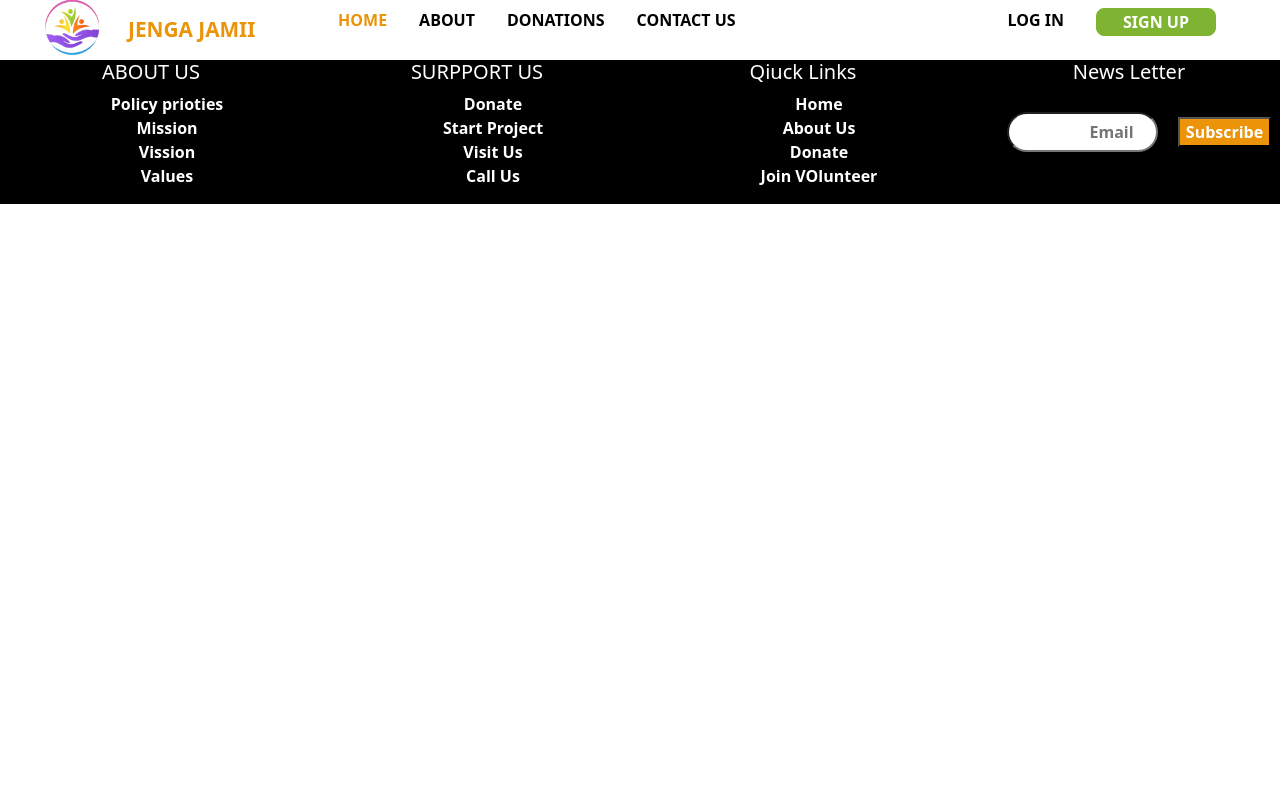
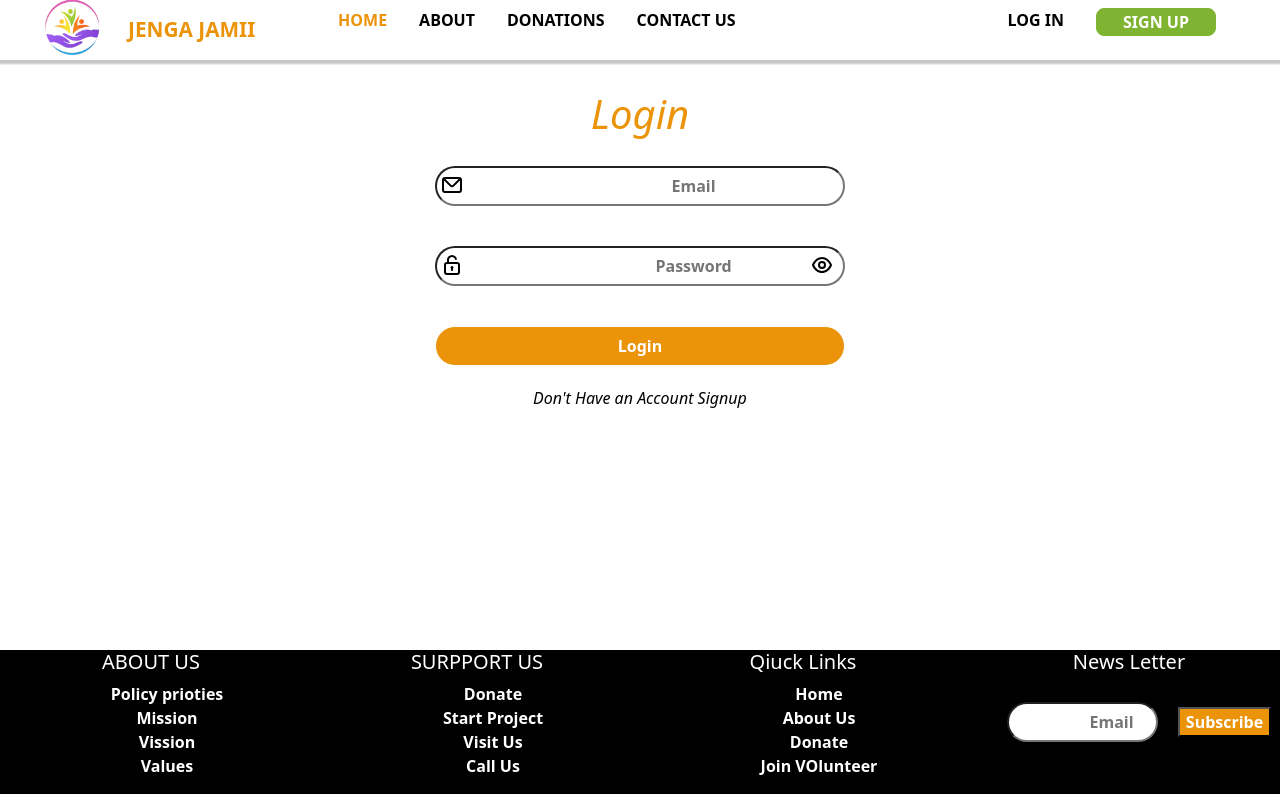
Before and after one commit to Sieva-cmd/jengajamii, a React (Create React App) app: page /login in a window 1280 px wide. Built offline with nearby package versions, Linux system fonts and the light colour scheme.

Commit message:
did the login in the development branch

```diff
--- a/src/App.js
+++ b/src/App.js
@@ -8,6 +8,7 @@ import Footer from "./components/Layout/Footer";
 import Singup from "./Auth/Signup";
 import Donation from "./components/DonationForm"
 import Volunteer from "./components/Volunteer"
+import Login from "./Auth/Login";
 
 const App = () => {
   return (
@@ -18,7 +19,8 @@ const App = () => {
         <Route path="/about" element={<About />} />{" "}
               <Route path="/sign" element={<Singup />} />{" "}
               <Route path="/volunteer" element={<Volunteer />} />
-              <Route path="/donate" element={ <Donation />} />
+        <Route path="/donate" element={<Donation />} />
+        <Route path="/login" element={<Login/>}/>
       </Routes>{" "}
       <Footer> </Footer>{" "}
     </div>
--- a/src/Auth/Auth.css
+++ b/src/Auth/Auth.css
@@ -7,6 +7,12 @@
   height: 100px;
   width: 100px;
   border-radius: 50%;
+}
+#login{
+  height: 70vh;
+}
+#login .header{
+  margin-top: 30px;
 }
 .header .log{
   display: flex;
--- a/src/Auth/Login.js
+++ b/src/Auth/Login.js
@@ -0,0 +1,47 @@
+import React from 'react'
+import { UilEye } from '@iconscout/react-unicons'
+import { UilEnvelope } from '@iconscout/react-unicons'
+import { UilLockOpenAlt } from '@iconscout/react-unicons'
+
+import './Auth.css'
+function Login() {
+  return (
+    <div className="container" id='login'>
+      <div className="header">
+        <h1>Login</h1>
+          <form>
+            <div className="row">
+            <div className="col-md-3 col-lg-3 col-sm-3"></div>
+            <div className="col-md-6 col-lg-6 col-sm-6">
+              <i className="i"><UilEnvelope/></i>
+            <input type="email" placeholder="Email" />
+            </div>
+            <div className="col-md-3 col-lg-3 col-sm-3"></div>
+            </div>
+            <div className="row">
+            <div className="col-md-3 col-lg-3 col-sm-3"></div>
+            <div className="col-md-6 col-lg-6 col-sm-6">
+              <i className="i"><UilLockOpenAlt/></i>
+              <input type="password" placeholder="Password" />
+              <i className="icon">
+              <UilEye/>
+              </i>
+
+            </div>
+            <div className="col-md-3 col-lg-3 col-sm-3"></div>
+            </div>
+
+          <div className="row" id="row">
+            <div className="col-md-3 col-lg-3 col-sm-3"></div>
+            <div className="col-md-6 col-lg-6 col-sm-6">
+            <button type="submit" value="Signup">Login</button>
+            </div>
+            <div className="col-md-3 col-lg-3 col-sm-3"></div>
+            </div>
+            <p className="acc">Don't Have an Account Signup</p>
+          </form>
+          </div>
+      </div>
+  )
+}
+export default Login
--- a/src/components/Layout/Footer.js
+++ b/src/components/Layout/Footer.js
@@ -1,7 +1,7 @@
 import './Footer.css'
 import React from 'react'
 // import classes from './MainNavigation.module.css'
-import logo from './assets/logo.png'
+
 
 function Footer() {
   return(
```
Also changed, not shown: src/components/Layout/MainNavigation.js (+1 -87 lines).
